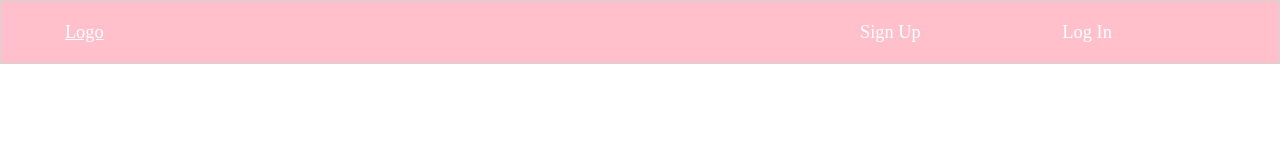
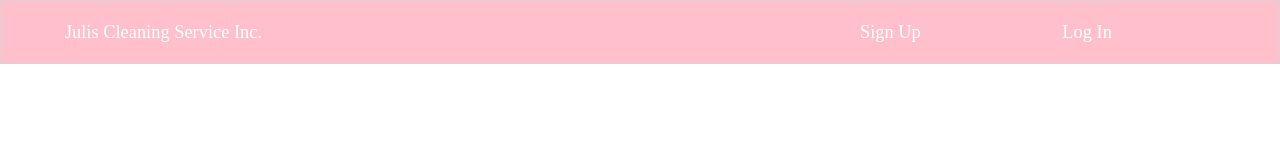
Before and after one commit to jasoncarcamo/julis-client, a React (Create React App) app: page /login in a window 1280 px wide. Shown: the top 160 px of the page. Built offline with nearby package versions, Linux system fonts and the light colour scheme.

Commit message:
Changed logo

```diff
--- a/src/components/header/Header.js
+++ b/src/components/header/Header.js
@@ -39,7 +39,7 @@ export default class Header extends React.Component{
         return (
             <header>
                 <nav id="header-nav">
-                    <div id="logo-icon"><Link to="/" >Logo</Link></div>
+                    <div><Link to="/" id="logo-icon">Julis Cleaning Service Inc.</Link></div>
 
                     {TokenService.hasAuthToken() ? this.renderLogOut() : this.renderLogIn()}
                 </nav>
--- a/src/components/header/header.css
+++ b/src/components/header/header.css
@@ -23,8 +23,14 @@
     background-color: pink;
 }
 
+#header-nav div{
+    margin: auto 5%;
+}
+
 #logo-icon{
-    margin: auto 5%;
+    width: 20%;
+    height: 75%;
+    text-decoration: none;
 }
 
 
--- a/src/components/user/user.css
+++ b/src/components/user/user.css
@@ -1,5 +1,5 @@
 #user_section{
-    margin: 7% 0 0 0;
+    margin: 17% 0 0 0;
     padding: 0;
 }
 
```
